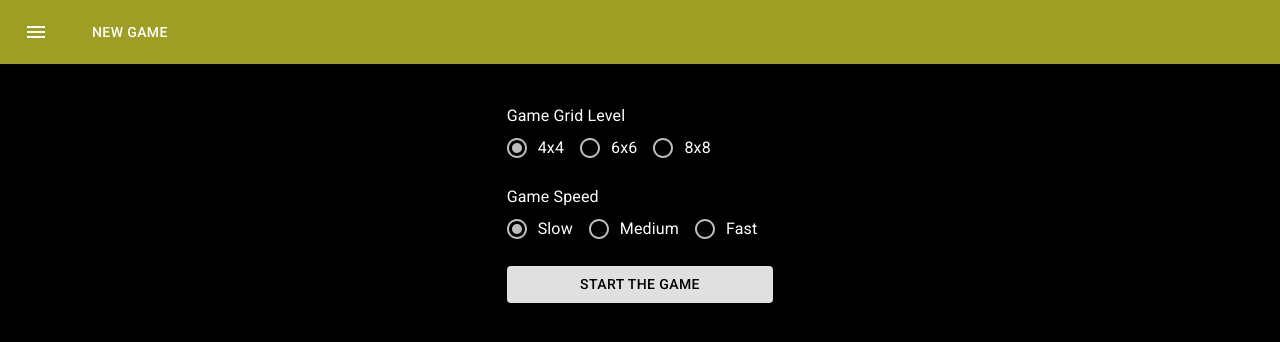
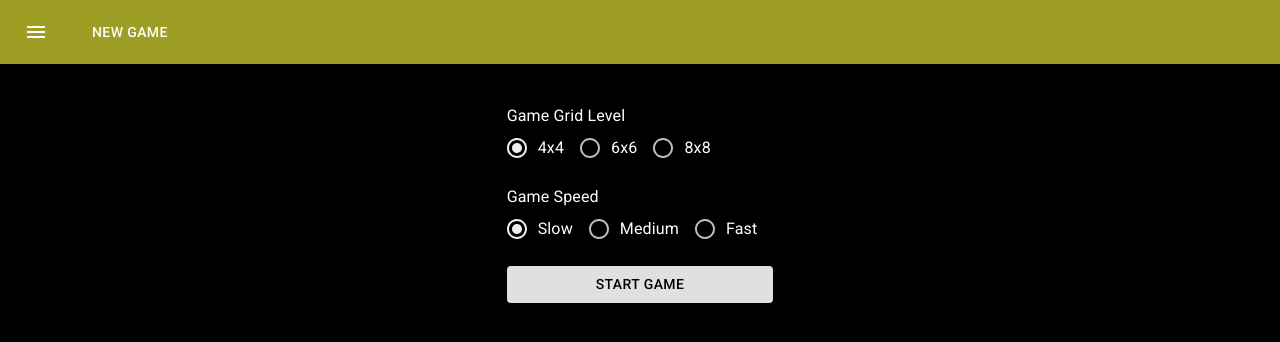
Before and after one commit to ShinK8245/matching-card, a React (Create React App) app: page / in a window 1280 px wide. Shown: the top 342 px of the page. Built offline with nearby package versions, Linux system fonts and the light colour scheme.

Commit message:
fixed an error in Card component

```diff
--- a/src/components/StartGame.jsx
+++ b/src/components/StartGame.jsx
@@ -112,7 +112,7 @@ const StartGame = () => {
         }}
         onClick={handleStartGame}
       >
-        Start The Game
+        Start Game
       </Button>
     </Box>
   );
@@ -123,6 +123,6 @@ export { StartGame };
 const radioStyle = {
   color: grey[400],
   "&.Mui-checked": {
-    color: grey[400],
+    color: grey[200],
   },
 };
```
